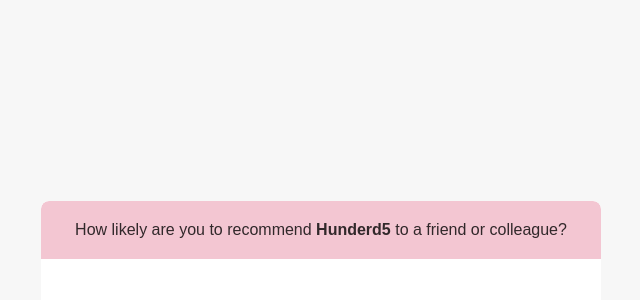
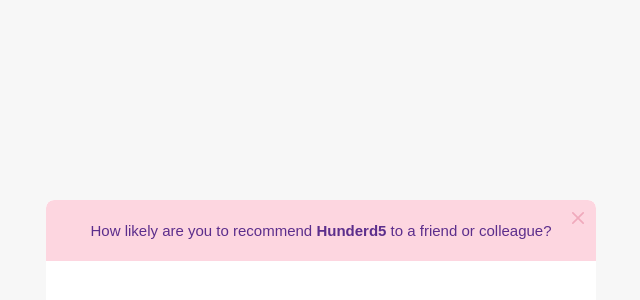
Before and after one commit to morajabi/rating, a React (Create React App) app: page / in a window 1280 px wide. Shown: the part 140-440 px from the top of the page, without its empty margins (319-959 px from the left). Built offline with nearby package versions, Linux system fonts and the light colour scheme.

Commit message:
feat: add close button

```diff
--- a/src/components/Modal.js
+++ b/src/components/Modal.js
@@ -2,12 +2,16 @@
 import styled from 'styled-components'
 
 import { rem } from '../utils/rem'
+import { Cross } from '../components/Svgs'
 
 class Modal extends Component {
   render() {
     return (
       <Overlay>
         <Wrapper>
+          <CloseButton>
+            <Cross />
+          </CloseButton>
           <TopBar>
             How likely are you to recommend <strong>Hunderd5</strong> to a
             friend or colleague?
@@ -38,22 +42,29 @@
 `
 
 const Wrapper = styled.div`
-  width: ${rem(560)};
+  position: relative;
+  overflow: hidden;
+
+  width: 100%;
+  max-width: ${rem(550)};
   height: auto;
+  margin: 0 10px;
 
-  overflow: hidden;
   border-radius: ${radius};
   background: #fff;
 `
 
 const TopBar = styled.div`
   width: 100%;
-  padding: 20px 0;
+  padding: 20px 30px;
+
   text-align: center;
+  font-size: ${rem(15)};
+  line-height: 1.4;
 
   border-radius: ${radius} ${radius} 0 0;
-  background: rgb(243, 198, 210);
-  color: rgba(0, 0, 0, 0.8);
+  background: rgb(253, 214, 224);
+  color: rgb(92, 46, 140);
 `
 
 const Content = styled.div`
@@ -61,3 +72,32 @@
   padding: 30px 0;
   text-align: center;
 `
+
+const CloseButton = styled.button`
+  position: absolute;
+  top: ${rem(5)};
+  right: ${rem(5)};
+
+  padding: 7px;
+  vertical-align: middle;
+  line-height: 1;
+
+  opacity: 0.6;
+  border-radius: 5px;
+  background: none;
+  border: none;
+  cursor: pointer;
+
+  transition: background 150ms, opacity 150ms;
+
+  &:hover,
+  &:focus {
+    background: rgba(0, 0, 0, 0.07);
+    opacity: 1;
+  }
+
+  &:focus {
+    outline: none;
+    box-shadow: 0 0 0 2px rgba(0, 0, 0, 0.3);
+  }
+`
--- a/src/components/Svgs.js
+++ b/src/components/Svgs.js
@@ -4,7 +4,6 @@
   <svg width="12" height="12" viewBox="0 0 10 10">
     <path
       fill="#E88DA5"
-      opacity=".35"
       fill-rule="evenodd"
       d="M9.79.21a.69.69 0 0 0-1 0L5 4 1.21.21a.69.69 0 0 0-1 0 .69.69 0 0 0 0 1L4 5 .21 8.79a.69.69 0 0 0 0 1 .65.65 0 0 0 .5.21.65.65 0 0 0 .5-.21L5 6l3.79 3.79a.77.77 0 0 0 .5.21.77.77 0 0 0 .5-.21.69.69 0 0 0 0-1L6 5l3.79-3.79a.69.69 0 0 0 0-1z"
     />
--- a/src/index.js
+++ b/src/index.js
@@ -1,6 +1,13 @@
 import React from 'react'
 import ReactDOM from 'react-dom'
+
 import App from './components/App'
 import './globalStyles'
 
 ReactDOM.render(<App />, document.getElementById('root'))
+
+if (module.hot) {
+  module.hot.accept('./components/App', () => {
+    ReactDOM.render(<App />, document.getElementById('root'))
+  })
+}
```
